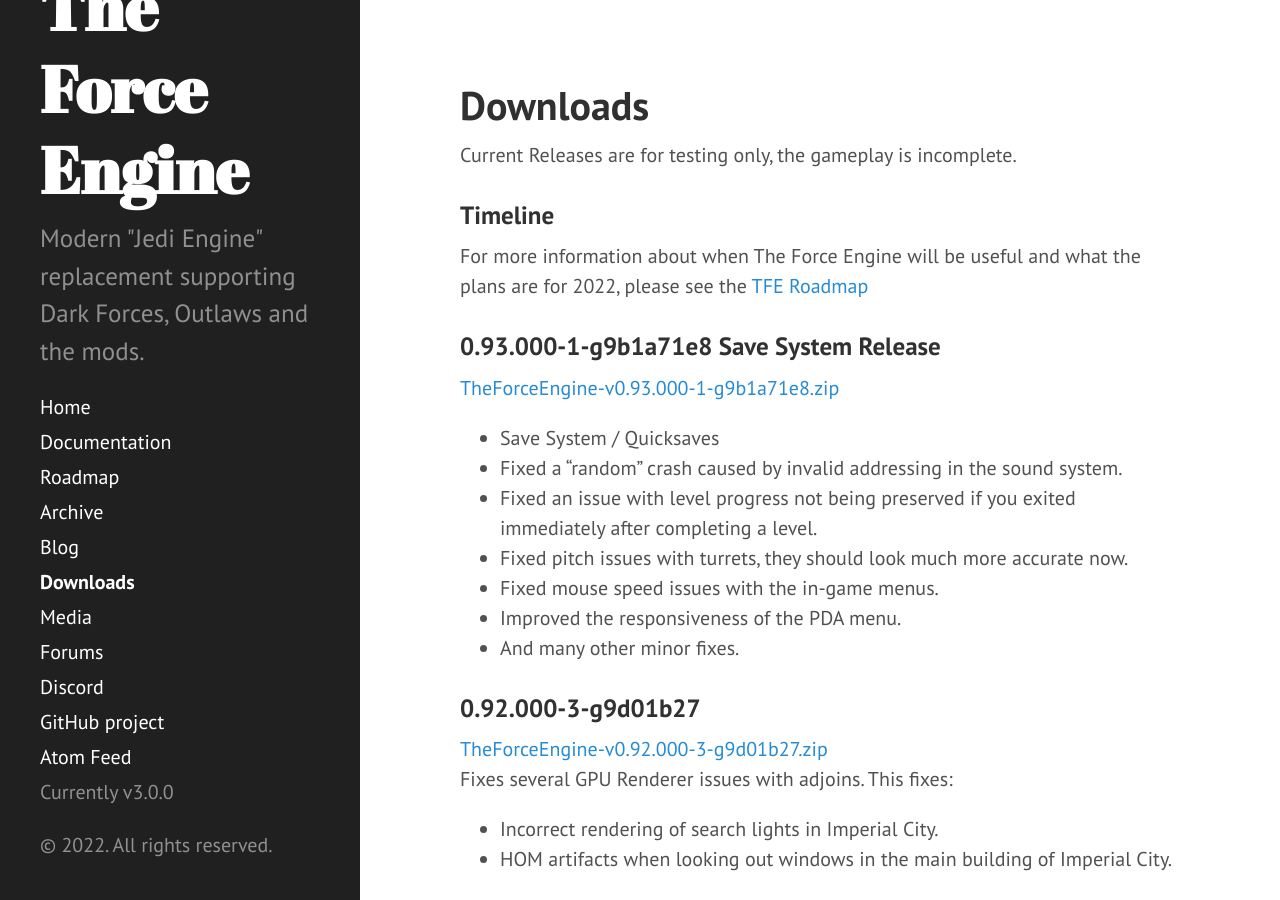
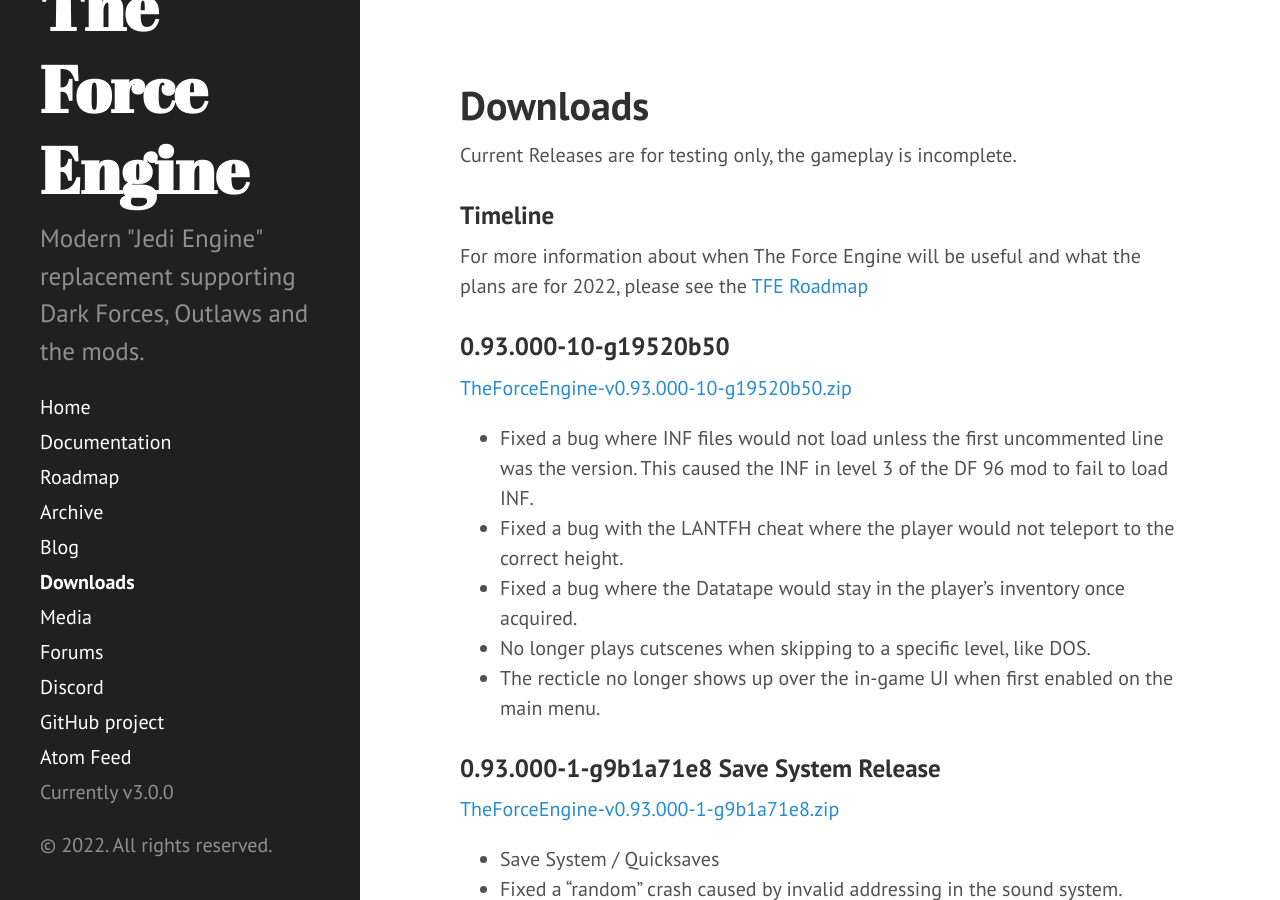
Before and after one commit to TheForceEngine/TheForceEngine.github.io, a Jekyll site: the page built from downloads.md, in a window 1280 px wide and 900 px high. Built offline with Jekyll 4.4.1, drawn with Linux system fonts in a browser that asks for light colours.

Commit message:
Update downloads.md

```diff
--- a/downloads.md
+++ b/downloads.md
@@ -7,6 +7,14 @@
 
 ### Timeline
 For more information about when The Force Engine will be useful and what the plans are for 2022, please see the [TFE Roadmap](Roadmap.md)
+
+### 0.93.000-10-g19520b50
+[TheForceEngine-v0.93.000-10-g19520b50.zip](archive/TheForceEngine-v0.93.000-10-g19520b50.zip) <br>
+* Fixed a bug where INF files would not load unless the first uncommented line was the version. This caused the INF in level 3 of the DF 96 mod to fail to load INF.
+* Fixed a bug with the LANTFH cheat where the player would not teleport to the correct height.
+* Fixed a bug where the Datatape would stay in the player's inventory once acquired.
+* No longer plays cutscenes when skipping to a specific level, like DOS.
+* The recticle no longer shows up over the in-game UI when first enabled on the main menu.
 
 ### 0.93.000-1-g9b1a71e8 Save System Release
 [TheForceEngine-v0.93.000-1-g9b1a71e8.zip](archive/TheForceEngine-v0.93.000-1-g9b1a71e8.zip) <br>
```
